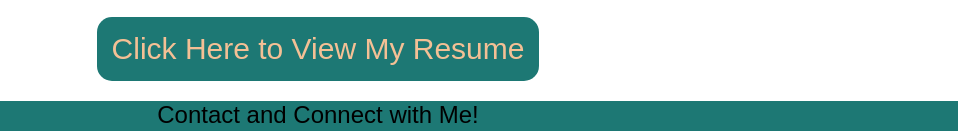
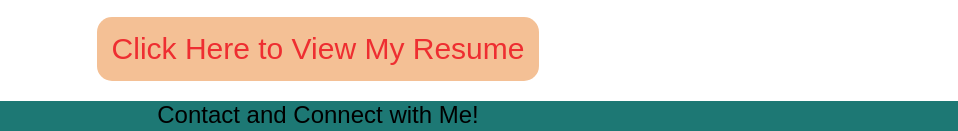
Before and after one commit to AlexPap1/Portfolio, a plain HTML site: page index.html in a window 1280 px wide. In both pictures the pointer is over the link "Click Here to View My Resume". Shown: the part 458-589 px from the top of the page, 322-1280 px from the left. Drawn offline with Linux system fonts and the light colour scheme.

Commit message:
added hover to resume button

```diff
--- a/style.css
+++ b/style.css
@@ -160,6 +160,11 @@ header nav a:hover {
     text-decoration: none;
 }
 
+.resume a:hover {
+    background-color: var(--tan);
+    color: var(--red)
+}
+
 /* end resume */
 
 /* footer */
```
